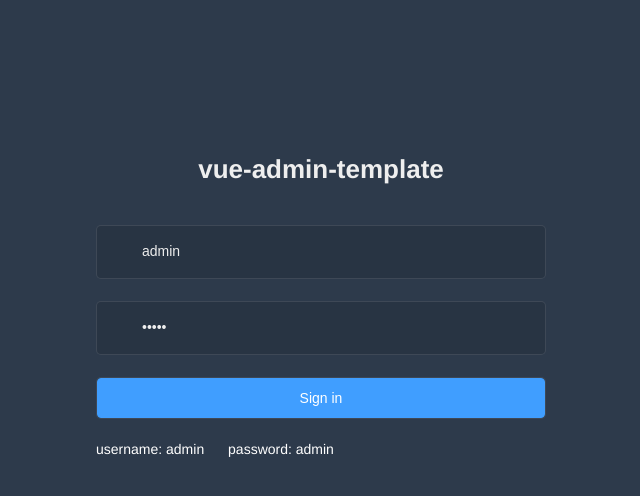
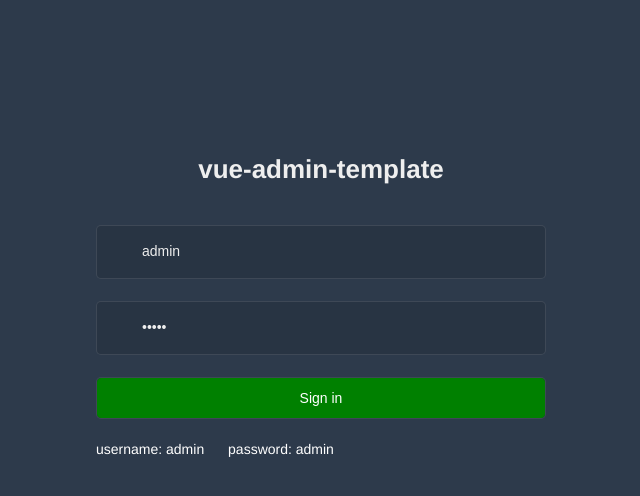
Before and after one commit to SetAlone/vue-admin-template, a Vue app: page /#/login in a window 1280 px wide. Shown: the top 496 px of the page, without its empty margins (319-959 px from the left). Built offline with nearby package versions, Linux system fonts and the light colour scheme.

Commit message:
添加element-ui自定义主题需改

```diff
--- a/src/main.js
+++ b/src/main.js
@@ -7,7 +7,7 @@ import 'element-ui/lib/theme-chalk/index.css'
 import locale from 'element-ui/lib/locale/lang/en' // lang i18n
 
 import '@/styles/index.scss' // global css
-
+import '@/styles/element-variables.scss'
 import App from './App'
 import router from './router'
 import store from './store'
--- /dev/null
+++ b/src/styles/element-variables.scss
@@ -0,0 +1,23 @@
+/* 改变主题色变量 */
+$--color-primary: green;
+/*
+$--color-primary: #409EFF !default;
+$--color-primary-light-1: mix($--color-white, $--color-primary, 10%) !default; !* 53a8ff *!
+$--color-primary-light-2: mix($--color-white, $--color-primary, 20%) !default; !* 66b1ff *!
+$--color-primary-light-3: mix($--color-white, $--color-primary, 30%) !default; !* 79bbff *!
+$--color-primary-light-4: mix($--color-white, $--color-primary, 40%) !default; !* 8cc5ff *!
+$--color-primary-light-5: mix($--color-white, $--color-primary, 50%) !default; !* a0cfff *!
+$--color-primary-light-6: mix($--color-white, $--color-primary, 60%) !default; !* b3d8ff *!
+$--color-primary-light-7: mix($--color-white, $--color-primary, 70%) !default; !* c6e2ff *!
+$--color-primary-light-8: mix($--color-white, $--color-primary, 80%) !default; !* d9ecff *!
+$--color-primary-light-9: mix($--color-white, $--color-primary, 90%) !default; !* ecf5ff *!
+*/
+$--color-success: #67c23a !default;
+$--color-warning: #e6a23c !default;
+$--color-danger: #f56c6c !default;
+$--color-info: #909399 !default;
+
+/* 改变 icon 字体路径变量，必需 */
+$--font-path: '~element-ui/lib/theme-chalk/fonts';
+
+@import "~element-ui/packages/theme-chalk/src/index";
```
